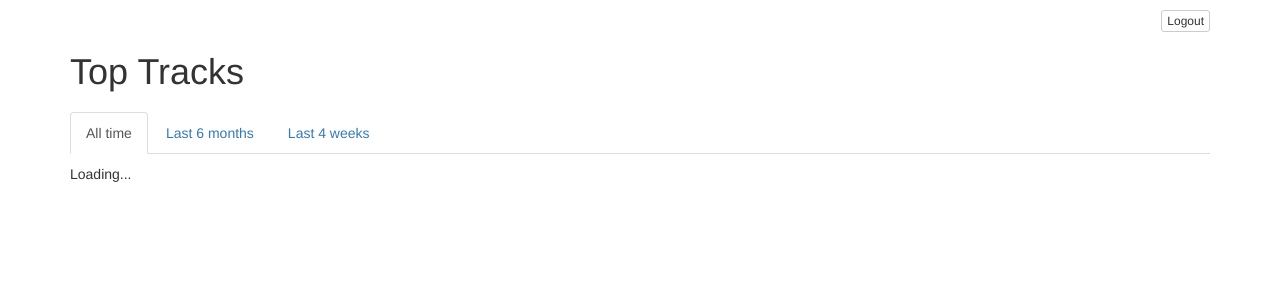
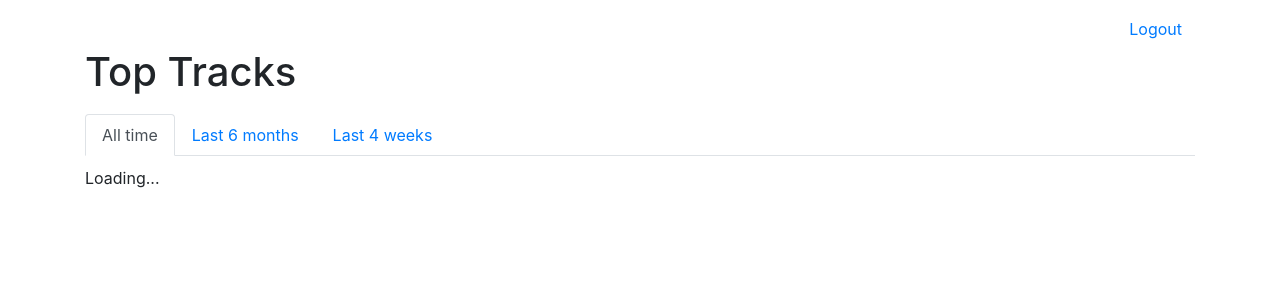
Before and after one commit to gediminasz/awoo, a Flask app: template templates/page.html in a window 1280 px wide. Shown: the top 300 px of the page. Run offline with Flask 2, Linux system fonts and the light colour scheme; the template is opened without the code that fills it, so the values that code supplies are empty; style sheets or scripts are compiled from the project's sources; some libraries are stand-ins or nearby versions.

Commit message:
Upgrade to Bootstrap 4

```diff
--- a/js/main.js
+++ b/js/main.js
@@ -75,8 +75,8 @@ function Tabs(props) {
 
 function Tab(props) {
     return (
-        <li className={props.active ? "active" : ""}>
-            <a href="#" onClick={(e) => props.onClick(e, props.alias)}>
+        <li className="nav-item">
+            <a className={`nav-link ${props.active ? "active" : ""}`} href="#" onClick={(e) => props.onClick(e, props.alias)}>
                 {props.label}
             </a>
         </li>
@@ -86,7 +86,7 @@ function Tab(props) {
 function Tracks(props) {
     var rows = props.tracks.items.map((track, i) => <Track key={track.id} track={track} number={i + 1}/>);
     return (
-        <table className="table table-striped table-hover">
+        <table className="table table-hover">
         <thead>
             <tr>
                 <th>#</th>
--- a/templates/base.html
+++ b/templates/base.html
@@ -3,7 +3,7 @@
     <head>
         <meta name="viewport" content="width=device-width, initial-scale=1, maximum-scale=1, user-scalable=no">
 
-        <link rel="stylesheet" href="https://maxcdn.bootstrapcdn.com/bootstrap/3.3.6/css/bootstrap.min.css" integrity="sha384-1q8mTJOASx8j1Au+a5WDVnPi2lkFfwwEAa8hDDdjZlpLegxhjVME1fgjWPGmkzs7" crossorigin="anonymous">
+        <link rel="stylesheet" href="https://maxcdn.bootstrapcdn.com/bootstrap/4.0.0/css/bootstrap.min.css" integrity="sha384-Gn5384xqQ1aoWXA+058RXPxPg6fy4IWvTNh0E263XmFcJlSAwiGgFAW/dAiS6JXm" crossorigin="anonymous">
         <link href='https://fonts.googleapis.com/css?family=Kalam:400,700' rel='stylesheet' type='text/css'>
         <link rel="stylesheet" href="{{ url_for('static', filename='css/base.css')}}">
         <link rel="stylesheet" href="{{ url_for('static', filename='css/utilities.css')}}">
--- a/templates/page.html
+++ b/templates/page.html
@@ -2,10 +2,10 @@
 
 {% block content %}
     <div class="clearfix u-ptm">
-        <div class="pull-left">
+        <div class="float-left">
             <strong>{{ profile['id'] }}</strong>
         </div>
-        <div class="pull-right">
+        <div class="float-right">
             <a href="{{ url_for('logout')}}" class="btn btn-default btn-xs">Logout</a>
         </div>
     </div>
```
